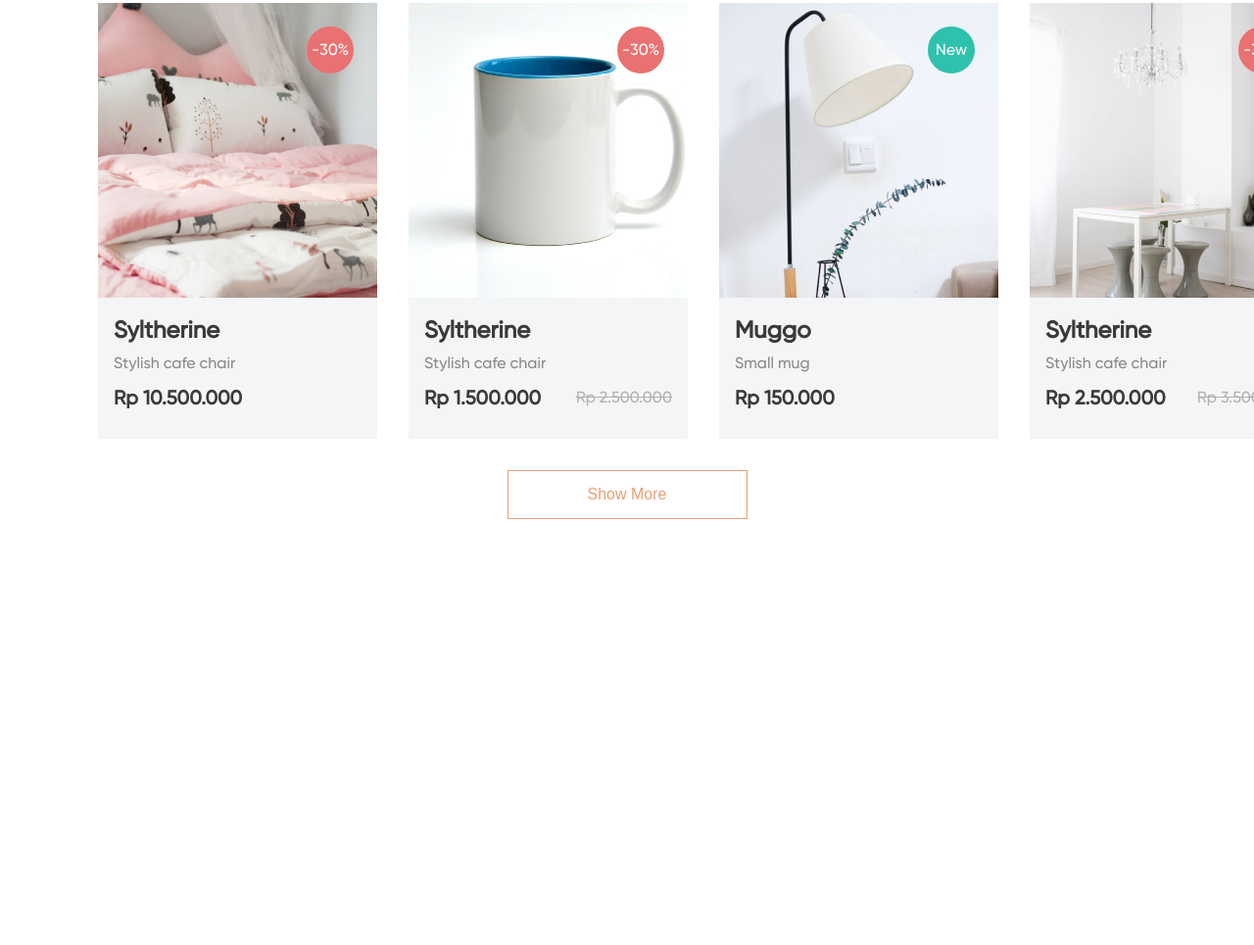
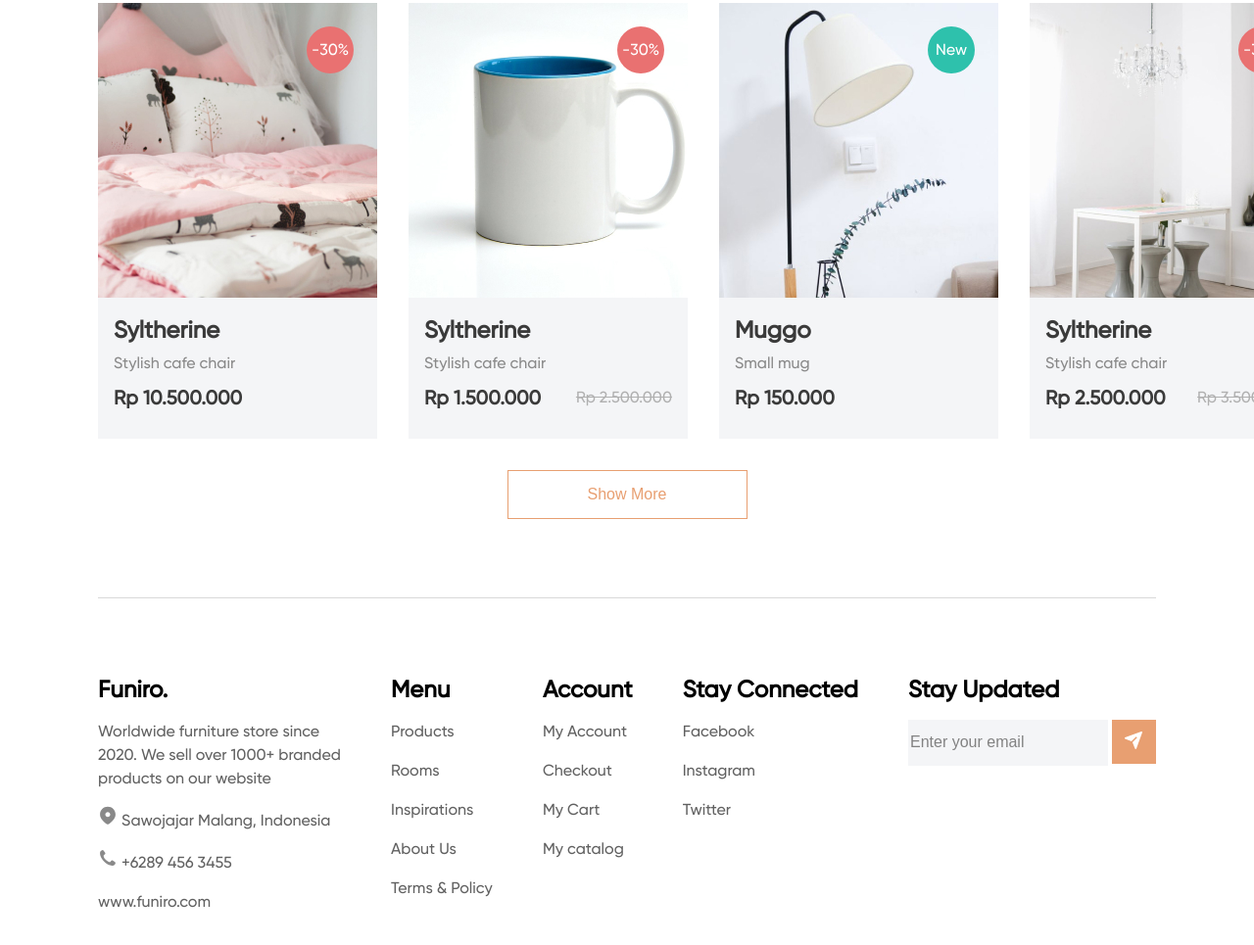
Before and after one commit to PaulTea-n/test_funiro, a plain HTML site: page index.html in a window 1280 px wide. Shown: the part 1527-2492 px from the top of the page at 98% size. Before the commit the page ends 2101 px from the top, so only its background shows below. Drawn offline with nearby package versions, Linux system fonts and the light colour scheme.

Commit message:
add footer

```diff
--- a/index.html
+++ b/index.html
@@ -333,6 +333,64 @@
 
     </section>
 
+    <footer>
+        <div class="footer_container">
+
+            <ul class="footer_funiro"><a href="#">Funiro.</a>
+                <li>Worldwide furniture store since <br> 2020. We sell over 1000+ branded <br> products on our website</li>
+                <li> <img src="./img/footer/Pin 24px.svg" alt="icon"> Sawojajar Malang, Indonesia</li>
+                <li><img src="./img/footer/Phone 24px.svg" alt="icon"> <a href="tel:+62894563455">+6289 456 3455</a></li>
+                <li><a href="www.funiro.com">www.funiro.com</a></li>
+            </ul>
+
+            <ul class="footer_menu">Menu
+                <li><a href="#">Products</a></li>
+                <li>
+                    <a href="#">Rooms</a>
+                </li>
+                <li>
+                    <a href="#">Inspirations</a>
+                </li>
+                <li>
+                    <a href="#">About Us</a>
+                </li>
+                <li>
+                    <a href="#">Terms & Policy</a>
+                </li>
+            </ul>
+
+            <ul class="footer_account">Account
+                <li><a href="#">My Account</a></li>
+                <li>
+                    <a href="#">Checkout</a>
+                </li>
+                <li>
+                    <a href="#">My Cart</a>
+                </li>
+                <li>
+                    <a href="#">My catalog</a>
+                </li>
+            </ul>
+
+            <ul class="footer_connected">Stay Connected
+                <li><a href="#">Facebook</a></li>
+                <li>
+                    <a href="#">Instagram</a>
+                </li>
+                <li>
+                    <a href="#">Twitter</a>
+                </li>
+            </ul>
+
+            <ul class="footer_update">Stay Updated
+                <form>
+                    <input type="email" id="email" name="email" placeholder="Enter your email" required>
+                    <button class="form_btn"><img src="./img/footer/carbon_send-alt-filled.svg" alt="submit"></button>
+                </form>
+            </ul>
+        </div>
+    </footer>
+
 
 
     <script src="https://cdn.jsdelivr.net/npm/swiper@10/swiper-bundle.min.js"></script>
--- a/styles/style.scss
+++ b/styles/style.scss
@@ -380,3 +380,80 @@
  }
 
  //  ----------------------
+ //  ---------------------
+ footer {
+     position: relative;
+     margin-top: 160px;
+ }
+
+ footer::before {
+     content: "";
+     position: absolute;
+     margin: 0px 100px;
+     left: 0px;
+     right: 0px;
+     border-bottom: 1px solid #D8D8D8;
+     top: -80px;
+ }
+
+ .footer_container {
+     margin: 50px 100px;
+     display: flex;
+     justify-content: space-between;
+ }
+
+ .footer_container a {
+     text-decoration: none;
+     //  color: #616161;
+ }
+
+ .footer_container ul {
+     font-size: 24px;
+     line-height: 29px;
+     font-weight: 700;
+     color: #000;
+ }
+
+ .footer_container li {
+     font-size: 16px;
+     line-height: 24px;
+     font-weight: 500;
+     color: #616161;
+     margin-top: 16px;
+ }
+
+ .footer_container ul a {
+     color: #000;
+ }
+
+ .footer_container li a {
+     color: #616161;
+ }
+
+ .footer_update input {
+     height: 45px;
+     width: 200px;
+     background-color: #F4F5F7;
+     border: none;
+ }
+
+ .footer_update input::placeholder {
+     font-size: 16px;
+     line-height: 24;
+     font-weight: 400;
+     color: #828282;
+     border: 1px soli black;
+ }
+
+ .footer_update form {
+     display: flex;
+     gap: 4px;
+     margin-top: 16px;
+ }
+
+ .form_btn {
+     height: 45px;
+     width: 45px;
+     border: none;
+     background-color: #E89F71;
+ }
```
Also changed, not shown: img/footer/Phone 24px.svg (added), img/footer/Pin 24px.svg (added), img/footer/carbon_send-alt-filled.svg (added), styles/style.css, 1 other file.
